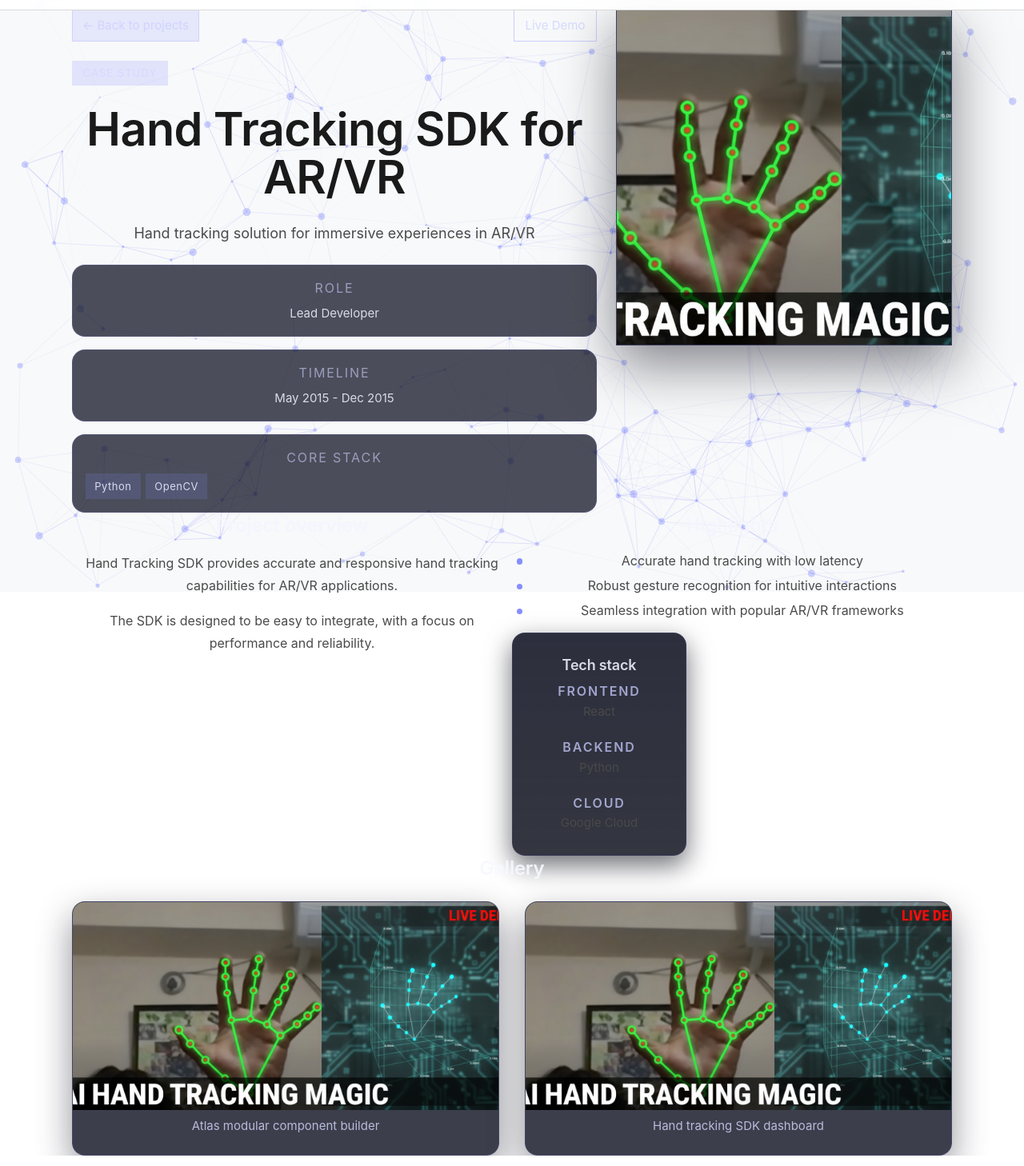
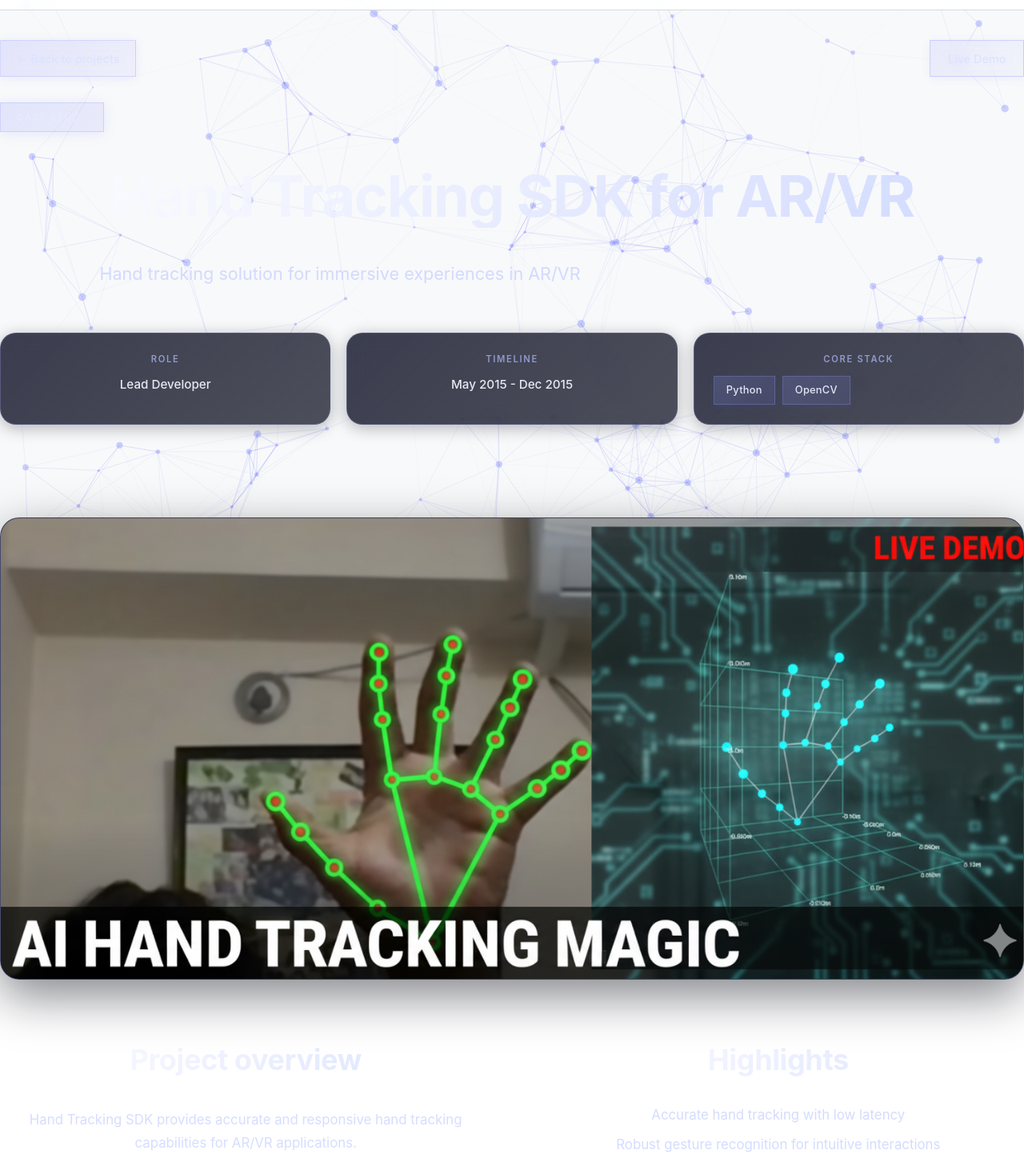
Before and after one commit to nurfarazi/personal-webpage, a React (Vite) app: page /projects/Hand in a window 1280 px wide. Shown: the part 60-1518 px from the top of the page at 80% size. Built offline with nearby package versions, Linux system fonts and the light colour scheme; a web font is replaced by a local one.

Commit message:
refactor: streamline ProjectDetail layout and enhance media handling

```diff
--- a/src/pages/ProjectDetail.css
+++ b/src/pages/ProjectDetail.css
@@ -2,158 +2,211 @@
 .project-detail-page {
   position: relative;
   min-height: 100vh;
-  padding: var(--spacing-4xl) var(--spacing-xl) var(--spacing-5xl);
+  padding: var(--spacing-3xl) var(--spacing-md) var(--spacing-5xl);
   margin: 0 auto;
-  width: min(1100px, 100%);
+  max-width: 1280px;
+  width: 100%;
   display: flex;
   flex-direction: column;
-  gap: var(--spacing-3xl);
+  gap: clamp(3rem, 6vw, 5rem);
 }
 
 .project-detail-hero {
-  display: grid;
-  grid-template-columns: 1fr 420px;
-  gap: var(--spacing-lg);
-  align-items: start;
-}
-
-.project-detail-hero-left {
   display: flex;
   flex-direction: column;
-  gap: var(--spacing-lg);
+  gap: clamp(1.25rem, 2.5vw, 2rem);
+  padding: clamp(1.5rem, 3vw, 3rem) 0;
 }
 
 .project-detail-topbar {
   display: flex;
   justify-content: space-between;
   align-items: center;
-  gap: var(--spacing-sm);
+  gap: var(--spacing-md);
+  flex-wrap: wrap;
 }
 
 .project-detail-back {
   display: inline-flex;
   align-items: center;
-  gap: 0.35rem;
-  font-size: var(--font-size-sm);
+  gap: 0.5rem;
+  font-size: 0.9rem;
+  font-weight: 500;
   text-decoration: none;
-  color: rgba(203, 208, 255, 0.85);
-  padding: 0.45rem 0.75rem;
+  color: rgba(220, 225, 255, 0.9);
+  padding: 0.65rem 1.25rem;
   border-radius: var(--radius-pill);
-  background: rgba(100, 108, 255, 0.12);
-  border: 1px solid rgba(120, 130, 255, 0.2);
-  transition: background 0.3s ease, color 0.3s ease;
+  background: linear-gradient(135deg, rgba(100, 108, 255, 0.15), rgba(120, 130, 255, 0.08));
+  border: 1px solid rgba(140, 150, 255, 0.25);
+  transition: all 0.3s cubic-bezier(0.4, 0, 0.2, 1);
+  backdrop-filter: blur(8px);
+  box-shadow: 0 2px 12px rgba(100, 108, 255, 0.1);
 }
 
 .project-detail-back:hover {
-  background: rgba(120, 130, 255, 0.28);
-  color: rgba(255, 255, 255, 0.92);
+  background: linear-gradient(135deg, rgba(120, 130, 255, 0.35), rgba(140, 150, 255, 0.2));
+  border-color: rgba(160, 170, 255, 0.4);
+  color: rgba(255, 255, 255, 0.98);
+  transform: translateX(-4px);
+  box-shadow: 0 4px 20px rgba(120, 130, 255, 0.25);
 }
 
 .project-detail-hero-links {
   display: flex;
   flex-wrap: wrap;
-  gap: 0.5rem;
+  gap: 0.75rem;
 }
 
 .project-detail-hero-links a {
   display: inline-flex;
   align-items: center;
-  padding: 0.45rem 0.85rem;
+  padding: 0.65rem 1.35rem;
   border-radius: var(--radius-pill);
-  border: 1px solid rgba(120, 130, 255, 0.35);
-  color: rgba(210, 215, 255, 0.9);
-  font-size: var(--font-size-sm);
+  border: 1px solid rgba(140, 150, 255, 0.35);
+  background: linear-gradient(135deg, rgba(120, 130, 255, 0.12), rgba(140, 150, 255, 0.06));
+  color: rgba(220, 225, 255, 0.95);
+  font-size: 0.9rem;
+  font-weight: 500;
   text-decoration: none;
-  transition: background 0.3s ease, color 0.3s ease;
+  transition: all 0.3s cubic-bezier(0.4, 0, 0.2, 1);
+  backdrop-filter: blur(8px);
+  box-shadow: 0 2px 12px rgba(100, 108, 255, 0.08);
 }
 
 .project-detail-hero-links a:hover {
-  background: rgba(120, 130, 255, 0.24);
-  color: rgba(255, 255, 255, 0.95);
+  background: linear-gradient(135deg, rgba(140, 150, 255, 0.28), rgba(160, 170, 255, 0.15));
+  border-color: rgba(160, 170, 255, 0.5);
+  color: rgba(255, 255, 255, 0.98);
+  transform: translateY(-2px);
+  box-shadow: 0 6px 24px rgba(120, 130, 255, 0.2);
 }
 
 .project-detail-kicker {
   display: inline-flex;
   width: fit-content;
-  padding: 0.3rem 0.85rem;
+  padding: 0.5rem 1.25rem;
   border-radius: var(--radius-pill);
-  background: rgba(120, 130, 255, 0.18);
-  color: rgba(210, 215, 255, 0.85);
-  font-size: var(--font-size-xs);
-  letter-spacing: 0.08em;
+  background: linear-gradient(135deg, rgba(140, 150, 255, 0.2), rgba(120, 130, 255, 0.12));
+  border: 1px solid rgba(150, 160, 255, 0.3);
+  color: rgba(230, 235, 255, 0.95);
+  font-size: 0.75rem;
+  font-weight: 600;
+  letter-spacing: 0.1em;
   text-transform: uppercase;
+  box-shadow: 0 2px 16px rgba(120, 130, 255, 0.15);
 }
 
 .project-detail-title {
-  margin: 0;
+  margin: var(--spacing-sm) 0 0;
   font-family: var(--font-family-display);
-  font-size: clamp(2.8rem, 5vw, 3.6rem);
-  color: var(--text-primary);
-  line-height: 1.05;
+  font-size: clamp(2.5rem, 6vw, 4.5rem);
+  font-weight: 700;
+  background: linear-gradient(135deg, rgba(255, 255, 255, 0.98), rgba(200, 210, 255, 0.85));
+  -webkit-background-clip: text;
+  -webkit-text-fill-color: transparent;
+  background-clip: text;
+  line-height: 1.1;
+  letter-spacing: -0.02em;
 }
 
 .project-detail-tagline {
-  margin: 0;
-  max-width: 720px;
-  color: var(--text-secondary);
-  font-size: var(--font-size-lg);
-  line-height: var(--line-height-relaxed);
+  margin: var(--spacing-sm) 0 0;
+  max-width: 850px;
+  color: rgba(200, 210, 255, 0.8);
+  font-size: clamp(1.05rem, 2vw, 1.35rem);
+  line-height: 1.65;
+  font-weight: 400;
 }
 
 .project-detail-meta {
   display: grid;
-  grid-template-columns: 1fr;
-  gap: var(--spacing-md);
+  grid-template-columns: repeat(auto-fit, minmax(min(220px, 100%), 1fr));
+  gap: clamp(0.85rem, 2vw, 1.25rem);
+  margin-top: var(--spacing-lg);
 }
 
 .project-detail-meta-item {
   display: flex;
   flex-direction: column;
-  gap: 0.4rem;
-  padding: var(--spacing-md);
-  border-radius: var(--radius-xl);
-  background: rgba(18, 20, 36, 0.75);
-  border: 1px solid rgba(120, 130, 255, 0.18);
+  gap: 0.65rem;
+  padding: clamp(1rem, 2.5vw, 1.5rem);
+  border-radius: 1.25rem;
+  background: linear-gradient(135deg, rgba(25, 28, 48, 0.85), rgba(18, 20, 36, 0.75));
+  border: 1px solid rgba(140, 150, 255, 0.22);
+  backdrop-filter: blur(12px);
+  transition: all 0.3s cubic-bezier(0.4, 0, 0.2, 1);
+  box-shadow: 0 4px 20px rgba(10, 12, 24, 0.3);
+}
+
+.project-detail-meta-item:hover {
+  border-color: rgba(160, 170, 255, 0.35);
+  transform: translateY(-3px);
+  box-shadow: 0 8px 32px rgba(120, 130, 255, 0.15);
 }
 
 .meta-label {
-  font-size: var(--font-size-2xs);
+  font-size: 0.7rem;
   text-transform: uppercase;
-  letter-spacing: 0.12em;
-  color: rgba(205, 210, 255, 0.6);
+  letter-spacing: 0.15em;
+  font-weight: 600;
+  color: rgba(180, 190, 255, 0.7);
 }
 
 .meta-value {
-  font-size: var(--font-size-sm);
-  color: rgba(240, 242, 255, 0.86);
+  font-size: 0.95rem;
+  font-weight: 500;
+  color: rgba(245, 247, 255, 0.92);
+  line-height: 1.5;
 }
 
 .tech-list .meta-chip-row {
   display: flex;
   flex-wrap: wrap;
-  gap: 0.4rem;
+  gap: 0.55rem;
 }
 
 .meta-chip {
   display: inline-flex;
   align-items: center;
-  padding: 0.35rem 0.7rem;
+  padding: 0.45rem 0.95rem;
   border-radius: var(--radius-pill);
-  background: rgba(126, 135, 255, 0.16);
-  color: rgba(235, 238, 255, 0.88);
-  font-size: var(--font-size-xs);
-  letter-spacing: 0.04em;
+  background: linear-gradient(135deg, rgba(140, 150, 255, 0.2), rgba(120, 130, 255, 0.12));
+  border: 1px solid rgba(150, 160, 255, 0.25);
+  color: rgba(240, 243, 255, 0.92);
+  font-size: 0.8rem;
+  font-weight: 500;
+  letter-spacing: 0.02em;
+  transition: all 0.25s ease;
+  box-shadow: 0 2px 8px rgba(100, 108, 255, 0.08);
+}
+
+.meta-chip:hover {
+  background: linear-gradient(135deg, rgba(160, 170, 255, 0.3), rgba(140, 150, 255, 0.2));
+  border-color: rgba(170, 180, 255, 0.4);
+  transform: translateY(-1px);
+  box-shadow: 0 4px 16px rgba(120, 130, 255, 0.2);
 }
 
 /* Hero media */
 .project-detail-hero-media {
-  border-radius: var(--radius-2xl);
+  border-radius: 1.5rem;
   overflow: hidden;
-  border: 1px solid rgba(120, 130, 255, 0.18);
-  background: rgba(16, 18, 32, 0.85);
-  box-shadow: 0 24px 64px rgba(12, 14, 28, 0.5);
-  height: 100%;
-  min-height: 260px;
+  border: 1px solid rgba(140, 150, 255, 0.25);
+  background: linear-gradient(135deg, rgba(20, 22, 40, 0.95), rgba(16, 18, 32, 0.85));
+  box-shadow:
+    0 20px 60px rgba(10, 12, 24, 0.5),
+    0 0 0 1px rgba(160, 170, 255, 0.08) inset;
+  transition: all 0.4s cubic-bezier(0.4, 0, 0.2, 1);
+  position: relative;
+}
+
+.project-detail-hero-media:hover {
+  transform: translateY(-4px);
+  box-shadow:
+    0 32px 80px rgba(10, 12, 24, 0.6),
+    0 0 0 1px rgba(180, 190, 255, 0.15) inset,
+    0 0 40px rgba(120, 130, 255, 0.15);
+  border-color: rgba(160, 170, 255, 0.35);
 }
 
 .project-detail-hero-media img,
@@ -161,90 +214,84 @@
   width: 100%;
   display: block;
   object-fit: cover;
-  height: 100%;
-}
-
-/* Constrain hero media height so it doesn't dominate the page */
-.project-detail-hero-media {
-  max-height: 420px;
-}
-
-.project-detail-hero-media img,
-.project-detail-hero-media video {
-  height: 100%;
+  min-height: clamp(350px, 45vw, 600px);
 }
 
 /* Body */
 .project-detail-body {
   display: grid;
-  grid-template-columns: repeat(auto-fit, minmax(320px, 1fr));
-  gap: var(--spacing-2xl);
+  grid-template-columns: repeat(auto-fit, minmax(min(380px, 100%), 1fr));
+  gap: clamp(2rem, 4vw, 3.5rem);
+  align-items: start;
 }
 
 .project-detail-column {
   display: flex;
   flex-direction: column;
-  gap: var(--spacing-md);
+  gap: clamp(1rem, 2.5vw, 1.75rem);
 }
 
 .project-detail-column h2 {
-  margin: 0;
-  font-size: var(--font-size-xl);
-  color: rgba(243, 244, 255, 0.92);
+  margin: 0 0 var(--spacing-sm);
+  font-size: clamp(1.75rem, 3vw, 2.25rem);
+  font-weight: 700;
+  background: linear-gradient(135deg, rgba(255, 255, 255, 0.95), rgba(210, 220, 255, 0.85));
+  -webkit-background-clip: text;
+  -webkit-text-fill-color: transparent;
+  background-clip: text;
+  letter-spacing: -0.01em;
 }
 
 .project-detail-column p {
   margin: 0;
-  color: var(--text-secondary);
-  line-height: var(--line-height-relaxed);
+  color: rgba(200, 210, 255, 0.75);
+  line-height: 1.75;
+  font-size: clamp(0.95rem, 1.8vw, 1.05rem);
 }
 
 .project-detail-panel {
   display: flex;
   flex-direction: column;
-  gap: var(--spacing-sm);
-  padding: var(--spacing-lg);
-  border-radius: var(--radius-xl);
-  background: rgba(18, 20, 36, 0.78);
-  border: 1px solid rgba(126, 135, 255, 0.18);
+  gap: var(--spacing-md);
+  padding: clamp(1.25rem, 3vw, 2rem);
+  border-radius: 1.25rem;
+  background: linear-gradient(135deg, rgba(25, 28, 48, 0.88), rgba(18, 20, 36, 0.78));
+  border: 1px solid rgba(140, 150, 255, 0.22);
+  backdrop-filter: blur(16px);
+  box-shadow: 0 8px 32px rgba(10, 12, 24, 0.4);
+  transition: all 0.3s cubic-bezier(0.4, 0, 0.2, 1);
 }
 
-/* Make the tech stack feel like a distinct card */
-.tech-card {
-  align-self: start;
-  padding: calc(var(--spacing-lg) + 4px);
-  background: linear-gradient(180deg, rgba(22,24,40,0.9), rgba(16,18,30,0.85));
-  border: 1px solid rgba(126,135,255,0.12);
-  box-shadow: 0 12px 32px rgba(10,12,22,0.6);
-}
-
-.tech-card .project-detail-tech-grid {
-  gap: calc(var(--spacing-md) + 4px);
-}
-
-.project-detail-tech-item .meta-label {
-  color: rgba(200,205,255,0.75);
-  font-weight: 600;
-  margin-bottom: 0.35rem;
-}
-
-.project-detail-tech-item ul li {
-  color: var(--text-secondary);
-  font-size: var(--font-size-sm);
+.project-detail-panel:hover {
+  border-color: rgba(160, 170, 255, 0.32);
+  box-shadow: 0 12px 48px rgba(120, 130, 255, 0.15);
+  transform: translateY(-2px);
 }
 
 .project-detail-panel h3 {
   margin: 0;
-  font-size: var(--font-size-lg);
-  color: rgba(240, 242, 255, 0.88);
+  font-size: clamp(1.15rem, 2.2vw, 1.35rem);
+  font-weight: 600;
+  color: rgba(245, 247, 255, 0.92);
+  letter-spacing: -0.01em;
 }
 
 .project-detail-panel ul {
   margin: 0;
-  padding-left: 1.1rem;
+  padding-left: 1.3rem;
   display: grid;
-  gap: 0.4rem;
-  color: var(--text-secondary);
+  gap: 0.75rem;
+  color: rgba(200, 210, 255, 0.75);
+  line-height: 1.7;
+  font-size: 0.95rem;
+}
+
+.project-detail-panel ul li {
+  padding-left: 0.5rem;
+}
+
+.project-detail-panel ul li::marker {
+  color: rgba(140, 150, 255, 0.6);
 }
 
 .project-detail-highlights {
@@ -252,32 +299,52 @@
   margin: 0;
   padding: 0;
   display: grid;
-  gap: var(--spacing-sm);
+  gap: clamp(0.85rem, 2vw, 1.25rem);
 }
 
 .project-detail-highlights li {
   position: relative;
-  padding-left: 1.6rem;
-  color: var(--text-secondary);
-  font-size: var(--font-size-base);
-  line-height: 1.45;
+  padding-left: 0;
+  color: rgba(200, 210, 255, 0.78);
+  line-height: 1;
+  font-size: clamp(0.95rem, 1.8vw, 1.05rem);
+  transition: all 0.25s ease;
 }
 
-.project-detail-highlights li::before {
-  content: '';
-  position: absolute;
-  top: 0.55rem;
-  left: 0.35rem;
-  width: 0.45rem;
-  height: 0.45rem;
-  border-radius: 50%;
-  background: rgba(120, 130, 255, 0.9);
+.project-detail-highlights li:hover {
+  color: rgba(220, 230, 255, 0.92);
+  transform: translateX(4px);
 }
+/* Decorative bullet removed for a cleaner list presentation */
 
 .project-detail-tech-grid {
   display: grid;
-  grid-template-columns: repeat(auto-fit, minmax(160px, 1fr));
-  gap: var(--spacing-md);
+  grid-template-columns: repeat(auto-fit, minmax(min(180px, 100%), 1fr));
+  gap: clamp(1rem, 2.5vw, 1.5rem);
+}
+
+.project-detail-tech-item {
+  display: flex;
+  flex-direction: column;
+  gap: 0.75rem;
+  padding: 1rem;
+  border-radius: 0.85rem;
+  background: linear-gradient(135deg, rgba(30, 33, 55, 0.6), rgba(22, 25, 42, 0.5));
+  border: 1px solid rgba(130, 140, 255, 0.18);
+  transition: all 0.25s ease;
+}
+
+.project-detail-tech-item:hover {
+  border-color: rgba(150, 160, 255, 0.3);
+  background: linear-gradient(135deg, rgba(35, 38, 60, 0.7), rgba(27, 30, 47, 0.6));
+}
+
+.project-detail-tech-item .meta-label {
+  font-size: 0.7rem;
+  text-transform: uppercase;
+  letter-spacing: 0.15em;
+  color: rgba(180, 190, 255, 0.75);
+  font-weight: 700;
 }
 
 .project-detail-tech-item ul {
@@ -285,65 +352,105 @@
   padding: 0;
   list-style: none;
   display: grid;
-  gap: 0.25rem;
-  color: var(--text-secondary);
+  gap: 0.5rem;
+  color: rgba(210, 220, 255, 0.8);
+  font-size: 0.9rem;
+  line-height: 1.6;
+  font-weight: 400;
+}
+
+.project-detail-tech-item ul li {
+  position: relative;
+  padding-left: 1rem;
+  padding: 0.35rem 0.75rem;
+  border-radius: 0.5rem;
+  background: rgba(140, 150, 255, 0.08);
+  border: 1px solid rgba(150, 160, 255, 0.12);
+  transition: all 0.2s ease;
+}
+
+.project-detail-tech-item ul li:hover {
+  background: rgba(150, 160, 255, 0.15);
+  border-color: rgba(160, 170, 255, 0.25);
+  transform: translateX(2px);
 }
 
 /* Gallery */
 .project-detail-gallery h2 {
-  margin: 0 0 var(--spacing-lg);
-  font-size: var(--font-size-xl);
-  color: rgba(246, 247, 255, 0.92);
+  margin: 0 0 clamp(1.5rem, 3vw, 2.5rem);
+  font-size: clamp(1.75rem, 3vw, 2.25rem);
+  font-weight: 700;
+  background: linear-gradient(135deg, rgba(255, 255, 255, 0.95), rgba(210, 220, 255, 0.85));
+  -webkit-background-clip: text;
+  -webkit-text-fill-color: transparent;
+  background-clip: text;
+  letter-spacing: -0.01em;
 }
 
 .project-detail-gallery-grid {
   display: grid;
-  gap: var(--spacing-xl);
-  grid-template-columns: repeat(auto-fit, minmax(260px, 1fr));
-}
-
-/* Small visual tweak: make gallery cards more compact on narrow screens */
-.project-detail-gallery-card {
-  padding-bottom: var(--spacing-sm);
+  gap: clamp(1.5rem, 3vw, 2.5rem);
+  grid-template-columns: repeat(auto-fit, minmax(min(320px, 100%), 1fr));
 }
 
 .project-detail-gallery-card {
   display: flex;
   flex-direction: column;
-  gap: var(--spacing-sm);
-  border-radius: var(--radius-xl);
-  border: 1px solid rgba(120, 130, 255, 0.15);
-  background: rgba(18, 20, 36, 0.82);
+  gap: 0;
+  border-radius: 1.25rem;
+  border: 1px solid rgba(140, 150, 255, 0.22);
+  background: linear-gradient(135deg, rgba(25, 28, 48, 0.88), rgba(18, 20, 36, 0.75));
   overflow: hidden;
-  box-shadow: 0 18px 44px rgba(12, 14, 28, 0.45);
+  box-shadow: 0 12px 40px rgba(10, 12, 24, 0.45);
+  transition: all 0.35s cubic-bezier(0.4, 0, 0.2, 1);
+  backdrop-filter: blur(12px);
+}
+
+.project-detail-gallery-card:hover {
+  transform: translateY(-6px);
+  box-shadow: 0 20px 60px rgba(120, 130, 255, 0.2);
+  border-color: rgba(160, 170, 255, 0.35);
 }
 
 .project-detail-gallery-card img,
 .project-detail-gallery-card video {
   width: 100%;
-  height: clamp(180px, 35vw, 260px);
+  height: clamp(220px, 40vw, 340px);
   object-fit: cover;
+  transition: transform 0.35s cubic-bezier(0.4, 0, 0.2, 1);
+}
+
+.project-detail-gallery-card:hover img,
+.project-detail-gallery-card:hover video {
+  transform: scale(1.05);
 }
 
 .project-detail-gallery-card figcaption {
-  padding: 0 var(--spacing-md) var(--spacing-md);
-  color: rgba(215, 219, 255, 0.8);
-  font-size: var(--font-size-sm);
+  padding: clamp(1rem, 2.5vw, 1.5rem);
+  color: rgba(200, 210, 255, 0.85);
+  font-size: 0.9rem;
+  line-height: 1.6;
+  background: linear-gradient(180deg, rgba(20, 22, 40, 0.5), rgba(18, 20, 36, 0.8));
+  border-top: 1px solid rgba(130, 140, 255, 0.12);
 }
 
 /* Responsive */
 @media (max-width: 960px) {
   .project-detail-page {
-    padding: var(--spacing-3xl) var(--spacing-lg) var(--spacing-4xl);
-    width: min(95%, 100%);
+    padding: var(--spacing-2xl) var(--spacing-lg) var(--spacing-4xl);
   }
 
   .project-detail-hero {
-    grid-template-columns: 1fr;
+    padding: var(--spacing-lg) 0;
   }
 
   .project-detail-meta {
-    grid-template-columns: repeat(auto-fit, minmax(160px, 1fr));
+    grid-template-columns: repeat(auto-fit, minmax(min(200px, 100%), 1fr));
+  }
+
+  .project-detail-body {
+    grid-template-columns: 1fr;
+    gap: clamp(2rem, 5vw, 3rem);
   }
 }
 
@@ -351,6 +458,7 @@
   .project-detail-topbar {
     flex-direction: column;
     align-items: flex-start;
+    gap: var(--spacing-md);
   }
 
   .project-detail-hero-links {
@@ -358,25 +466,52 @@
     justify-content: flex-start;
   }
 
-  .project-detail-body {
+  .project-detail-title {
+    font-size: clamp(2rem, 8vw, 3rem);
+  }
+
+  .project-detail-hero-media img,
+  .project-detail-hero-media video {
+    min-height: clamp(250px, 50vw, 400px);
+  }
+
+  .project-detail-gallery-grid {
     grid-template-columns: 1fr;
   }
 }
 
 @media (max-width: 520px) {
   .project-detail-page {
-    padding: var(--spacing-2xl) var(--spacing-md) var(--spacing-3xl);
+    padding: var(--spacing-xl) var(--spacing-md) var(--spacing-3xl);
+    gap: clamp(2rem, 5vw, 3rem);
+  }
+
+  .project-detail-hero {
+    gap: var(--spacing-md);
   }
 
   .project-detail-title {
-    font-size: clamp(2.2rem, 7vw, 2.8rem);
+    font-size: clamp(1.75rem, 9vw, 2.5rem);
   }
 
   .project-detail-tagline {
-    font-size: var(--font-size-base);
+    font-size: 1rem;
   }
 
-  .project-detail-gallery-grid {
-    gap: var(--spacing-lg);
+  .project-detail-meta {
+    grid-template-columns: 1fr;
+  }
+
+  .project-detail-meta-item {
+    padding: 1rem;
+  }
+
+  .project-detail-panel {
+    padding: 1.25rem;
+  }
+
+  .project-detail-gallery-card img,
+  .project-detail-gallery-card video {
+    height: clamp(180px, 50vw, 280px);
   }
 }
--- a/src/pages/ProjectDetail.tsx
+++ b/src/pages/ProjectDetail.tsx
@@ -36,7 +36,6 @@ const ProjectDetail: React.FC = () => {
   return (
     <article className='project-detail-page'>
       <header className='project-detail-hero'>
-        <div className='project-detail-hero-left'>
         <div className='project-detail-topbar'>
           <Link to='/projects' className='project-detail-back'>
             ← Back to projects
@@ -105,9 +104,9 @@ const ProjectDetail: React.FC = () => {
             </div>
           )}
         </div>
-        </div>
+      </header>
 
-        <div className='project-detail-hero-media'>
+      <section className='project-detail-hero-media'>
         {heroMedia.type === 'video' ? (
           <video
             key={heroMedia.src}
@@ -121,8 +120,7 @@ const ProjectDetail: React.FC = () => {
         ) : (
           <img src={heroMedia.src} alt={heroMedia.alt} />
         )}
-        </div>
-      </header>
+      </section>
 
       <section className='project-detail-body'>
         <div className='project-detail-column'>
```
Lines whose indentation alone changed are shown as unchanged.
